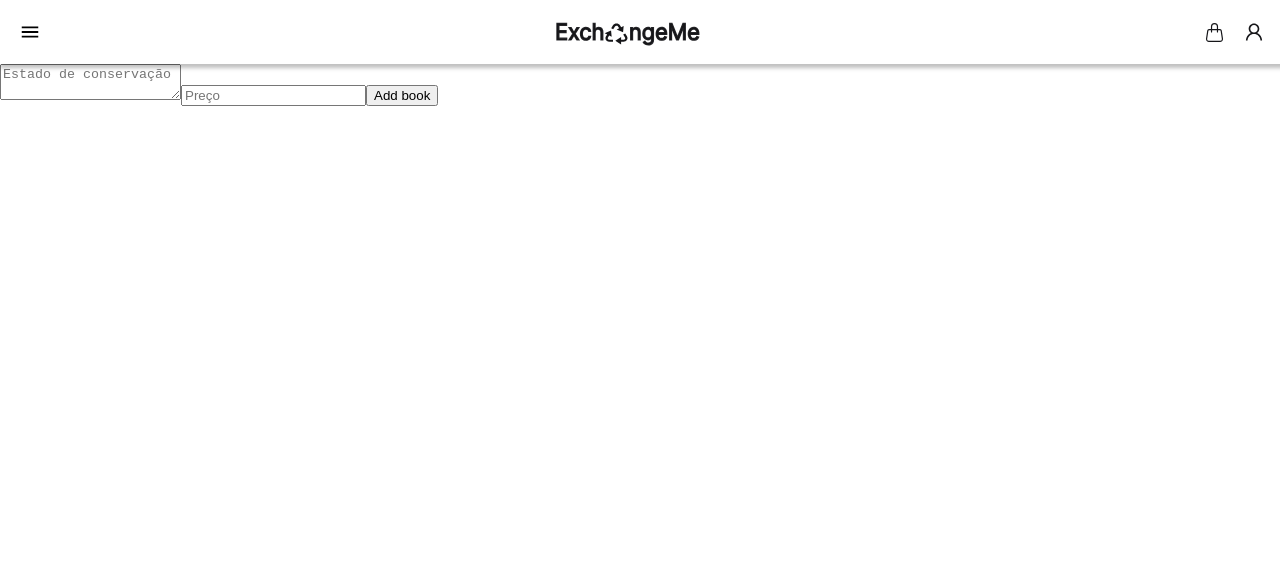
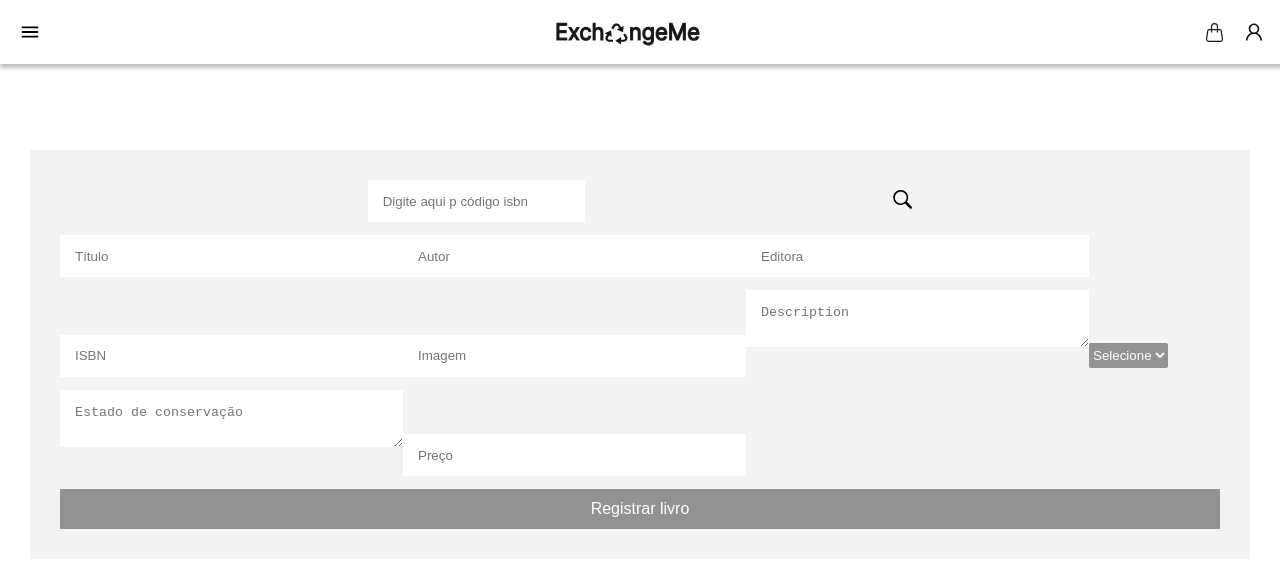
Before and after one commit to kethlynsara/Exchange-me_front-end, a React (Create React App) app: page /exchanges/register in a window 1280 px wide. Shown: the top 568 px of the page. Built offline with nearby package versions, Linux system fonts and the light colour scheme.

Commit message:
feat: register book page - layout

```diff
--- a/src/pages/Exchange/index.js
+++ b/src/pages/Exchange/index.js
@@ -113,7 +113,7 @@ function Exchange() {
                 <Books>
                     {books.length > 0 ? books.map((element, index) =>  <Book element={element} key={index}/>)
                     :
-                    <p>Não há livros disponíveis</p>}
+                    <P>Não há livros disponíveis</P>}
                 </Books>
             </ExchangeList>
 
@@ -125,7 +125,7 @@ function Exchange() {
                             return <ExchangeRequestBook element={element.orderBook.book} key={index} exchangeBookId={element.id} />
                         }})
                     :
-                    <p>Não há solicitações disponíveis</p>}
+                    <P>Não há solicitações disponíveis</P>}
                     {checkAvailableBooks()}
                 </Books>
             </ExchangeRequestList>
--- a/src/pages/ExchangeRegister/index.js
+++ b/src/pages/ExchangeRegister/index.js
@@ -81,9 +81,12 @@ function ExchangeRegister() {
     console.log(element.conservationStateDescription, 'desc')
 
     return (
-        <div>
-            <Input type="text" placeholder="Digite aqui p código isbn" value={isbn} required onChange={(e) => setIsbn(e.target.value)} />
+        <Container>
+            <Box>
+                <SearchIsbn>
+                    <input type="text" placeholder="Digite aqui p código isbn" value={isbn} required onChange={(e) => setIsbn(e.target.value)} />
                     <GoSearch onClick={getBookInfo} />
+                </SearchIsbn>
                 {element ?
                     <>
                         <p>{element.title}</p>
@@ -110,14 +113,94 @@ function ExchangeRegister() {
                     <textarea type="text" placeholder="Estado de conservação" required value={element.conservationStateDescription} onChange={(e) => setElement({...element, conservationStateDescription: e.target.value})} />
                     <input type="text" placeholder="Preço" required value={element.price} onChange={(e) => setElement({...element, price: e.target.value})} />
 
-                <button type="submit">Add book</button>
+                    <button type="submit">Registrar livro</button>
                 </form>
-        </div>
+            </Box>
+        </Container>
     )
 }
 
 export default ExchangeRegister;
 
-const Input = styled.input`
+const Container = styled.div`
+    margin-top: 120px;
+    padding: 30px;
+`;
 
+const Box = styled.div`
+    padding: 30px;
+    background-color: #F3F3F3;
+    display: flex;
+    flex-direction: column;
+    align-items: center;
+
+    input {
+        width: 326px;
+        height: 40px;
+        background: #FFFFFF;
+        border: none;
+        margin-bottom: 13px;
+        padding-left: 15px;
+    }
+
+    textarea {
+        width: 326px;
+        height: 40px;
+        background: #FFFFFF;
+        border: none;
+        margin-bottom: 13px;
+        padding-left: 15px;
+        padding-top: 15px;
+    }
+
+    select {
+        margin-bottom: 15px;
+        border: none;
+        background-color: #929292;
+        color: #FFFFFF;
+        border-radius: 2px;
+        height: 25px;
+
+        :hover {
+            cursor: pointer;
+            background-color: #161619;
+        }
+    }
+
+    button {
+        width: 100%;
+        height: 40px;
+        border: none;
+        background-color: #929292;
+        color: #FFFFFF;
+        font-size: 16px;
+        font-weight: 500;
+
+        :hover {
+            cursor: pointer;
+            background-color: #161619;
+        }
+    }
 `;
+
+const SearchIsbn = styled.div`
+    width: 100%;
+    display: flex;
+    justify-content: space-evenly;
+
+    input {
+        width: 200px;
+        height: 40px;
+        background: #FFFFFF;
+        border: none;
+        margin-bottom: 13px;
+        padding-left: 15px;
+    }
+
+    svg {
+        width: 20px;
+        height: 20px;
+        margin-top: 10px;
+        cursor: pointer;
+    }
+`;
```
Lines whose indentation alone changed are shown as unchanged.
